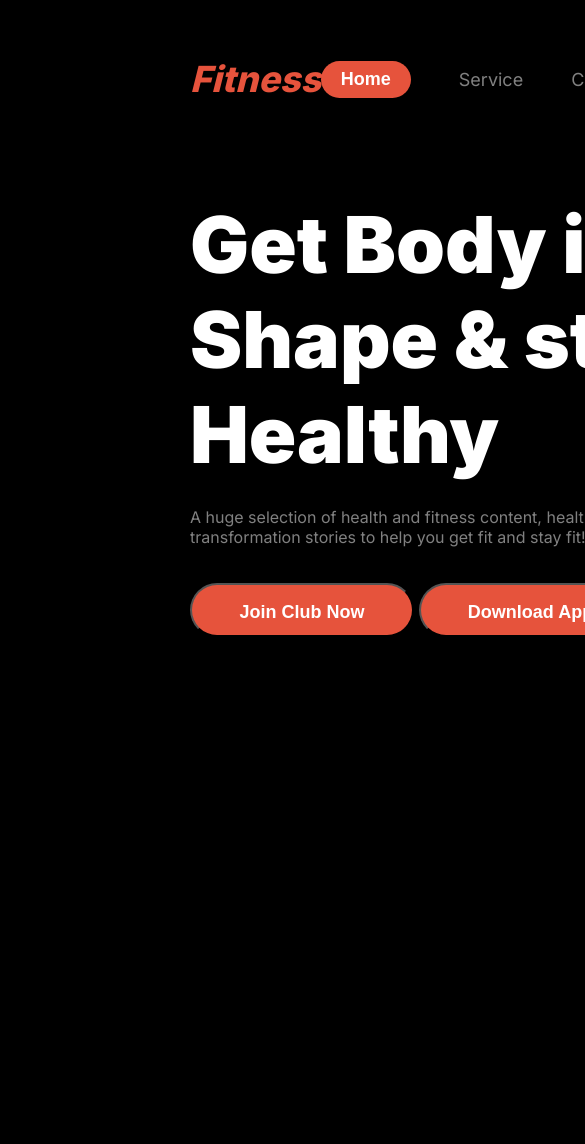
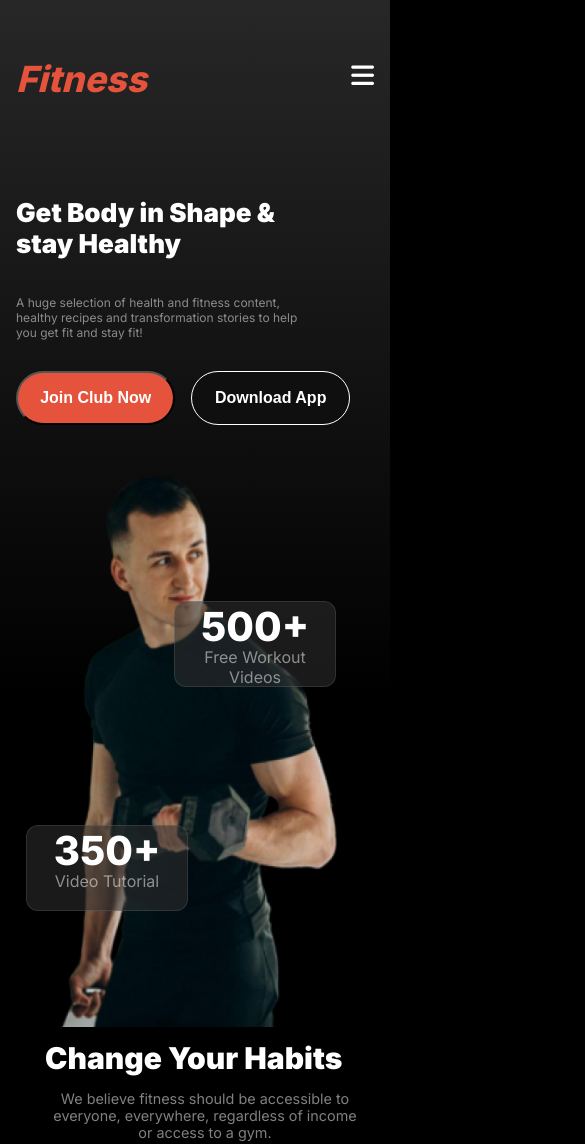
Before and after one commit to TanvirMain49/Fitness-webpage, a plain HTML site: page index.html in a window 390 px wide. Shown: the top 1144 px of the page, 585 px wide, since content can reach past the window. Before the commit the page ends 844 px from the top, so only its background shows below. Drawn offline with Linux system fonts and the light colour scheme.

Commit message:
abbed habbit section

```diff
--- a/index.html
+++ b/index.html
@@ -3,11 +3,13 @@
 <head>
     <meta charset="UTF-8">
     <meta name="viewport" content="width=device-width, initial-scale=1.0">
+    <script src="https://kit.fontawesome.com/99a4753299.js" crossorigin="anonymous"></script>
     <title>Document</title>
     <link rel="stylesheet" href="style/style.css">
 </head>
 <body>
     <header>
+        <section class="header-section">
             <nav class="navbar">
                 <h1 class="fit"><i>Fitness</i></h1>
 
@@ -17,6 +19,9 @@
                     <p>Contact</p>
                     <p>About</p>
                 </div>
+                <div class="bar">
+                    <i class="fa-solid fa-bars"></i>
+                </div>
 
             </nav>
 
@@ -24,8 +29,10 @@
                <div class="banner-container">
                 <h1 class="banner-title">Get Body in <span>Shape</span> & stay Healthy</h1>
                 <p class="banner-description">A huge selection of health and fitness content, healthy recipes and transformation stories to help you get fit and stay fit!</p>
+                <div class="banner-btn">
                     <button class="btn-primary">Join Club Now</button>
-            <button class="btn-primary">Download App</button>
+                    <button class="btn-secend">Download App</button>
+                </div>
                </div>
 
                <div class="banner-cards">
@@ -40,7 +47,45 @@
                </div>
             </div>
 
+        </section>
     </header>
+
+    <main>
+        <!-- Habit section start -->
+        <section class="habit">
+            <div class="habit-content">
+                <h1 class="container">Change Your Habits</h1>
+                <p class="para">We believe fitness should be accessible to everyone, everywhere, regardless of income or access to a gym.</p>
+            </div>
+
+            <!-- images section -->
+            <div class="habit-images">
+                <div class="card">
+                    <img src="images/image 3.png" alt="">
+                    <h4>Movement</h1>
+                    <p>We believe fitness should be accessible to everyone</p>
+                </div>
+
+                <div class="card">
+                    <img src="images/image 2.png" alt="">
+                    <h4>Time</h1>
+                    <p>We believe fitness should be accessible to everyone</p>
+                </div>
+
+                <div class="card">
+                    <img src="images/image 4.png" alt="">
+                    <h4>Practice</h1>
+                    <p>We believe fitness should be accessible to everyone</p>
+                </div>
+
+                <div class="card">
+                    <img src="images/image 5.png" alt="">
+                    <h4>Weigh Loss</h4>
+                    <p>We believe fitness should be accessible to everyone</p>
+                </div>
+            </div>
+        </section>
+    </main>
 
 </body>
 </html>
--- a/style/style.css
+++ b/style/style.css
@@ -1,37 +1,55 @@
-@import url('https://fonts.googleapis.com/css2?family=Inter:wght@100..900&display=swap');
+@import url("https://fonts.googleapis.com/css2?family=Inter:wght@100..900&display=swap");
 
-body{
-    font-family: "Inter", sans-serif;
-}
-*{
+* {
   margin: 0;
   padding: 0;
-
 }
-body{
+body {
+  font-family: "Inter", sans-serif;
   background-color: black;
   color: white;
 }
-header{
-    margin: 57px 190px 100px 190px;
+header {
+  background: linear-gradient(180deg, #272727 0%, rgba(119, 119, 119, 0) 100%);
 }
-.fit{
+main{
+    margin: 0 12.375rem;
+}
+
+.container{
+    text-align: center;
+    font-weight: 900;
+    font-size: 3rem;
+}
+
+.para{
+    text-align: center;
+    font-weight: 400;
+    font-size: 0.9rem;
+}
+
+.fit {
   color: rgba(230, 83, 60, 1);
   font-size: 2.25rem;
   font-weight: 800;
+  margin-top: 3.56rem;
 }
-p{
+
+p {
   color: rgba(255, 255, 255, 0.5);
-
 }
 
 /* nav-bar section */
-.navbar{
+.header-section {
+  height: 700px;
+  margin: 0rem 12.313rem;
+}
+
+.navbar {
   display: flex;
   justify-content: space-between;
-
 }
-.navbar-option{
+.navbar-option {
   display: flex;
   justify-content: center;
   align-items: center;
@@ -39,8 +57,9 @@ p{
   font-size: 1.125rem;
   font-weight: 400;
   text-align: center;
+  margin-top: 3.56rem;
 }
-.navbar-option-home{
+.navbar-option-home {
   border-radius: 46px;
   padding: 8px 20px;
   gap: 10px;
@@ -52,46 +71,57 @@ p{
 }
 
 /* banner section */
-.banner{
-    margin-top: 96px;
+.banner {
+  margin-top: 6rem;
   display: flex;
   gap: 2rem;
-    /* background-color: red; */
 }
 
-.banner-container{
-    width: 600px;
-    height: 440px;
+.banner-container {
+  width: 37.5rem;
+  height: 27.5rem;
   text-align: start;
 }
 
-.banner-title{
+.banner-title {
   width: 32.5rem;
   height: 17.6rem;
   font-weight: 900;
   font-size: 4.9rem;
-    margin-bottom: 28px;
+  margin-bottom: 1.75rem;
 }
 
-.banner-description{
+.banner-description {
   height: 3rem;
   font-weight: 400;
   font-size: 1rem;
   margin-bottom: 28px;
 }
 
-.btn-primary{
+.btn-primary {
   width: 14rem;
   height: 3.38rem;
   padding: 16px 40px;
   border-radius: 46px;
-    background-color:  rgba(230, 83, 60, 1);
+  background-color: rgba(230, 83, 60, 1);
   color: white;
   font-size: 18px;
   font-weight: 600;
   line-height: 22px;
 }
 
+.btn-secend {
+  width: 14rem;
+  height: 3.38rem;
+  padding: 16px 40px;
+  border-radius: 46px;
+  background-color: rgb(16, 15, 15);
+  border: 1px solid white;
+  color: white;
+  font-size: 18px;
+  font-weight: 600;
+  line-height: 22px;
+}
 
 .banner-cards {
   position: relative;
@@ -123,19 +153,182 @@ p{
 .overlay-top-right {
   top: 100px;
   right: -270px;
-
 }
 
 .overlay-bottom-left {
   bottom: 20px;
   left: 40px;
-
 }
 
-#span{
+#span {
   font-size: 2.5rem;
   font-weight: 800;
   line-height: 40px;
   color: rgba(255, 255, 255, 1);
-    ;
 }
+.bar {
+  display: none;
+}
+
+/* habit section start */
+.habit{
+    margin-top: 100px;
+    margin-bottom: 100px;
+}
+.habit-content{
+    width: 41rem;
+    margin: 0 auto;
+}
+
+.habit-content h1{
+    margin-bottom: 14px;
+}
+.habit-content p{
+    margin-bottom: 58px;
+}
+
+.habit-images{
+    display: flex;
+    gap: 40px;
+}
+
+.card{
+    width: 15rem;
+    height: 16rem;
+    display: flex;
+    flex-direction: column;
+    justify-content: center;
+    align-items: center;
+}
+
+.card h4{
+    font-size: 18px;
+    font-weight: 600;
+    margin-top: 16px;
+}
+
+.card p{
+    margin-top: 6px;
+    font-size: 14px;
+    font-weight: 14px;
+    text-align: center;
+}
+
+.card img{
+    width:11.25rem;
+    clip-path: circle();
+}
+
+
+
+
+
+
+
+
+/* Responsive section start*/
+
+@media screen and (max-width: 576px) {
+  .header-section {
+    margin: 0px 16px;
+  }
+
+  .navbar-option {
+    display: none;
+  }
+  .bar {
+    display: block;
+    margin-left: 170px;
+    margin-top: 60px;
+    font-size: 26px;
+  }
+
+  .banner {
+    flex-direction: column;
+    gap: 6px;
+  }
+  .banner-container {
+    width: 24rem;
+    height: 70%;
+  }
+
+  .banner-container h1 {
+    font-size: 26px;
+    padding: auto;
+    width: 18rem;
+    height: 10%;
+    margin-bottom: 36px;
+  }
+  .banner-container p {
+    font-size: 12px;
+    width: 18rem;
+  }
+  .banner-btn {
+    display: flex;
+    width: 87%;
+    gap: 16px;
+  }
+
+  .btn-primary,
+  .btn-secend {
+    font-size: 16px;
+    padding: 10px;
+  }
+
+  .overlay{
+    padding: 5px;
+    width: 60%;
+  }
+  .overlay-bottom-left {
+    margin-bottom: 100px;
+    left: 10px;
+    width: 30%;
+    height: 74px;
+  }
+  .overlay-top-right {
+    top: 150px;
+    right: 180px;
+    width: 30%;
+    height: 74px;
+  }
+
+  .banner-cards {
+    width: 500px;
+    margin-top: 20px;
+  }
+
+  .banner-cards img {
+    width: 60%;
+    height: 576px;
+    padding-left: 40px;
+    margin-left: 0px;
+  }
+
+  main{
+    margin: 0px 12px;
+  }
+
+  .habit{
+    margin-top: 340px;
+    margin-left: 20px;
+  }
+
+  .habit-content{
+    width: 320px;
+  }
+  .habit-content h1{
+    font-size: 30px;
+    text-align: start;
+
+  }
+
+  .habit-images{
+    flex-direction: column;
+    justify-content: center;
+    align-items: center;
+  }
+
+
+
+
+}
```
Lines whose indentation alone changed are shown as unchanged.
